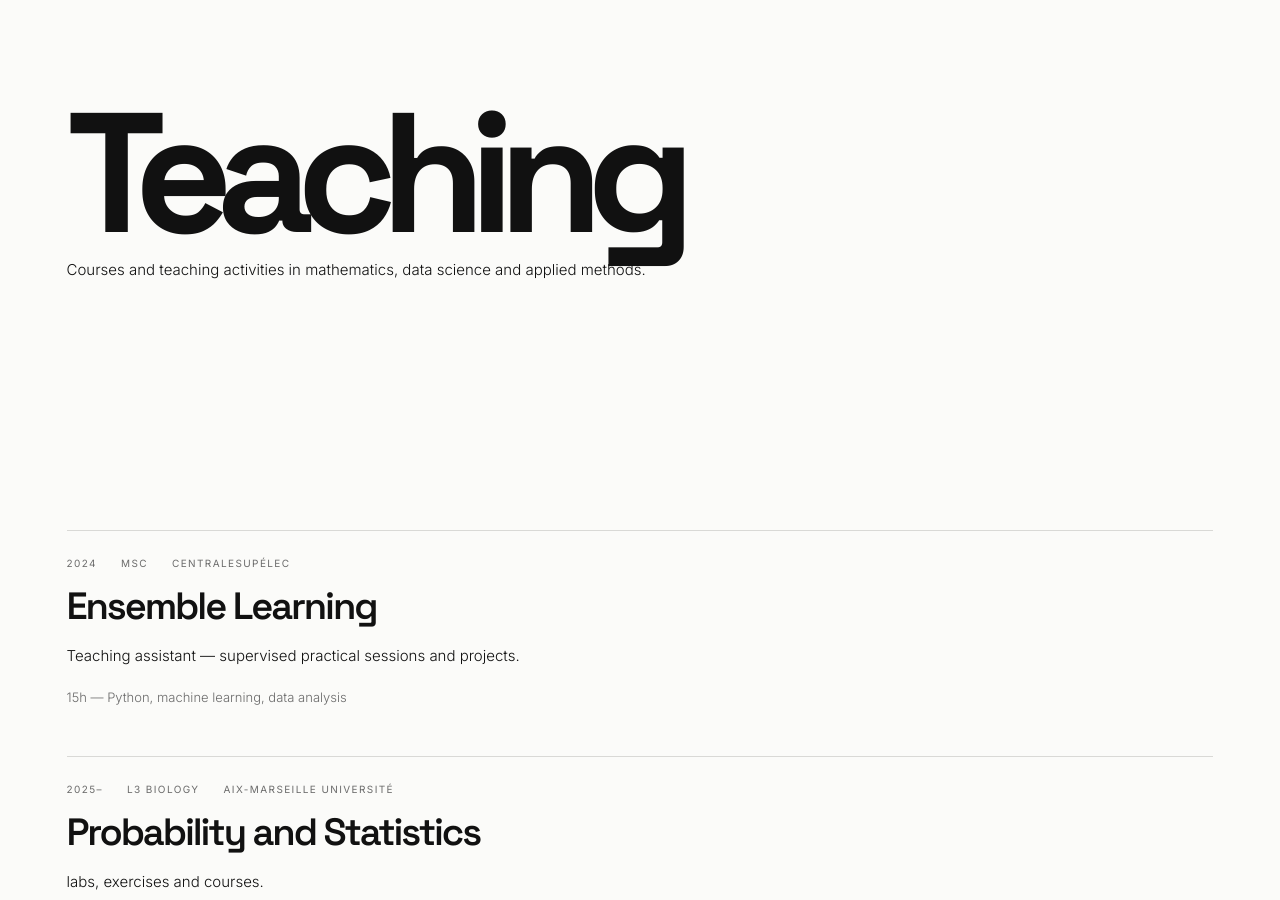
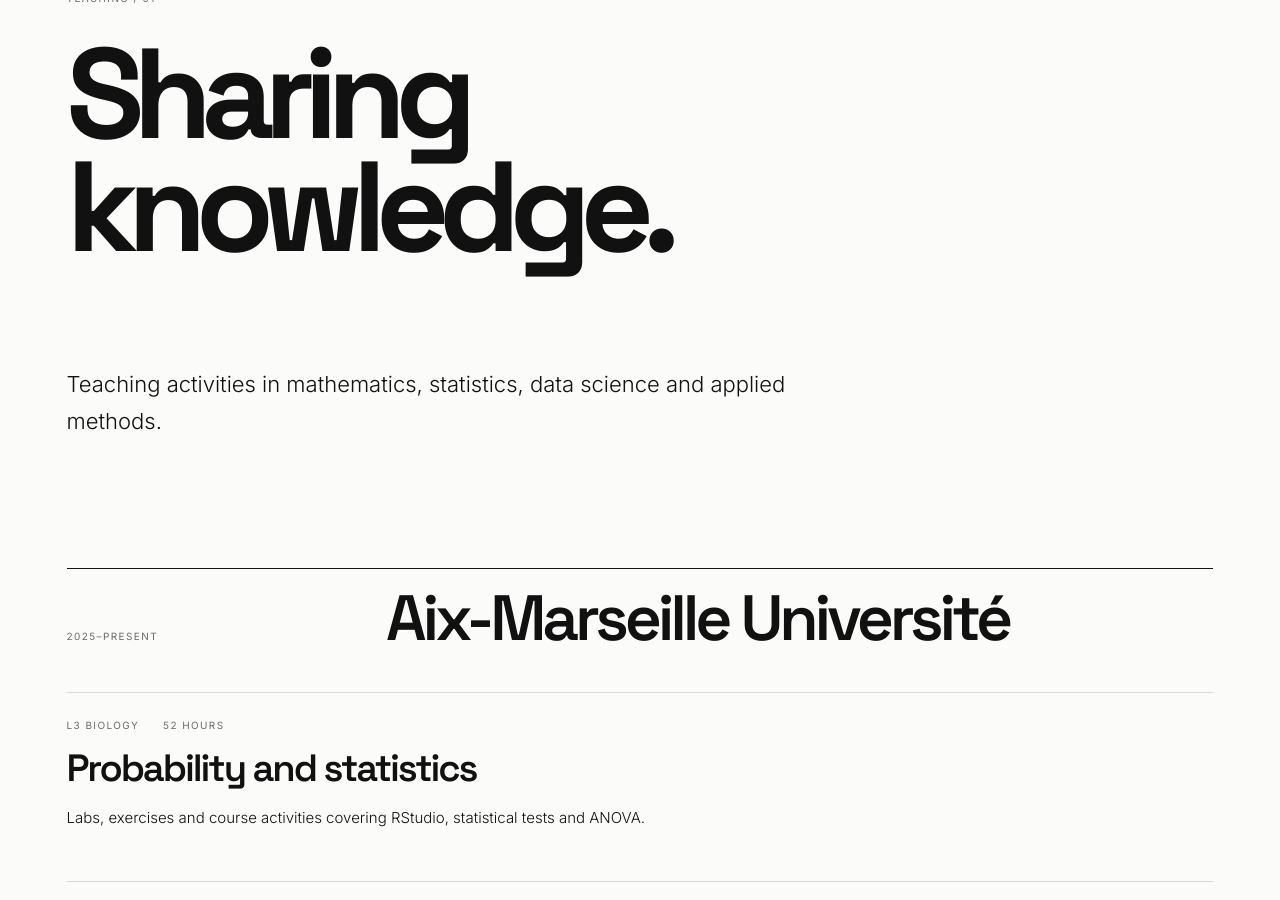
Before and after one commit to clementlavaud/clementlavaud.github.io, a Jekyll site: the page built from teaching.md, in a window 1280 px wide and 900 px high, scrolled down 214 px. Built offline with Jekyll 4.4.1, drawn with Linux system fonts in a browser that asks for light colours; some of the changed text lies outside the part shown.

Commit message:
Update teaching.md

```diff
--- a/teaching.md
+++ b/teaching.md
@@ -3,67 +3,36 @@ layout: default
 title: "Teaching"
 ---
 
-<section class="hero">
-  <h1>Teaching</h1>
-  <p>
-    Courses and teaching activities in mathematics, data science and applied methods.
-  </p>
+<p class="eyebrow">Teaching / 01</p>
+<h1 class="page-title">Sharing<br>knowledge.</h1>
+<p class="lead">Teaching activities in mathematics, statistics, data science and applied methods.</p>
+
+<section class="content-section">
+  <div class="section-heading">
+    <p class="section-label">2025–present</p>
+    <h2>Aix-Marseille Université</h2>
+  </div>
+  <div class="course">
+    <div class="course-meta"><span>L3 Biology</span><span>52 hours</span></div>
+    <h2>Probability and statistics</h2>
+    <p>Labs, exercises and course activities covering RStudio, statistical tests and ANOVA.</p>
+  </div>
+  <div class="course">
+    <div class="course-meta"><span>L2 Mathematics</span><span>12 hours</span></div>
+    <h2>Modelling</h2>
+    <p>Laboratory sessions and project supervision in mathematical modelling and Python.</p>
+  </div>
 </section>
 
-<section class="teaching">
-
+<section class="content-section">
+  <div class="section-heading">
+    <p class="section-label">2024</p>
+    <h2>CentraleSupélec</h2>
+  </div>
   <div class="course">
-    <div class="course-meta">
-      <span>2024</span>
-      <span>MSc</span>
-      <span>CentraleSupélec</span>
-    </div>
-
-    <h2>Ensemble Learning</h2>
-
-    <p>
-      Teaching assistant — supervised practical sessions and projects.
-    </p>
-
-    <p class="details">
-      15h — Python, machine learning, data analysis
-    </p>
+    <div class="course-meta"><span>MSc</span><span>Teaching assistant</span></div>
+    <h2>Ensemble learning</h2>
+    <p>Supervised practical sessions and projects.</p>
+    <p class="details">Python · Machine learning · Data analysis</p>
   </div>
-
-  <div class="course">
-    <div class="course-meta">
-      <span>2025–</span>
-      <span>L3 Biology </span>
-      <span>Aix-Marseille Université</span>
-    </div>
-
-    <h2>Probability and Statistics</h2>
-
-    <p>
-       labs, exercises and courses.
-    </p>
-
-    <p class="details">
-      (52h) Rstudio handling, statistical tests, ANOVA.
-    </p>
-  </div>
-
-  <div class="course">
-    <div class="course-meta">
-      <span>2025–</span>
-      <span>L2 Maths</span>
-      <span>Aix-Marseille Université</span>
-    </div>
-
-    <h2>Modelization</h2>
-
-    <p>
-       lab and project supervision !
-    </p>
-
-    <p class="details">
-      (12h) Mathematical modelization, python
-    </p>
-  </div>
-
 </section>
```
